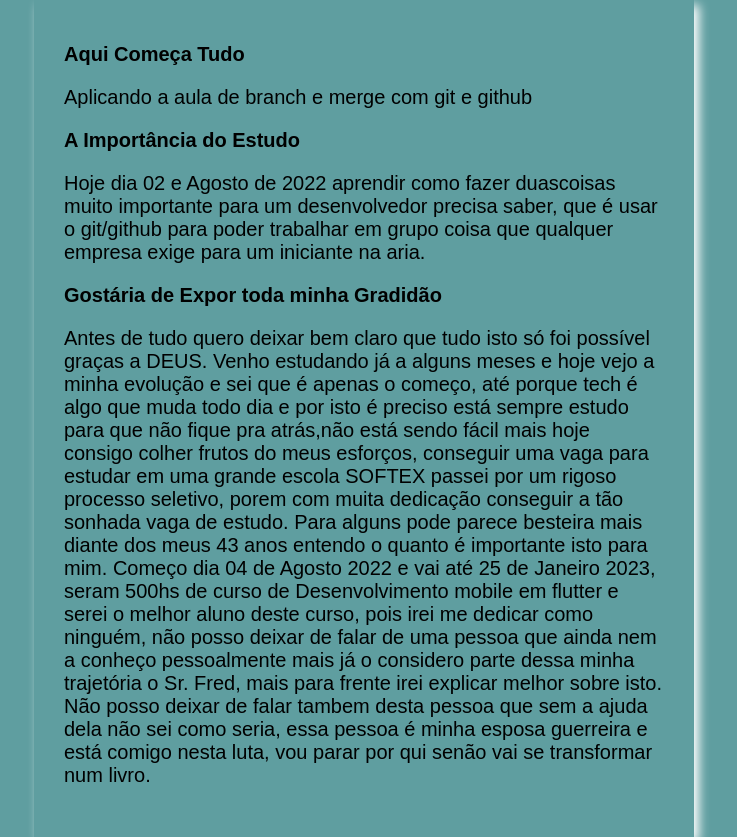
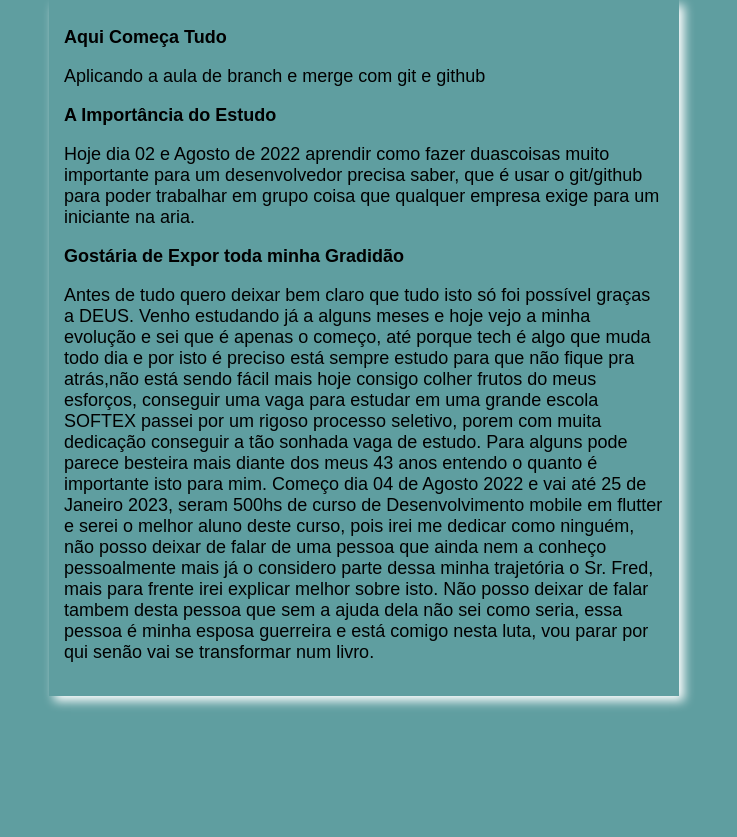
Before and after one commit to Valter-Jose-Jr/aplicando_aula, a plain HTML site: page index.html in a window 1280 px wide. Shown: the whole page, without its empty margins (276-1013 px from the left). After the commit the page ends 800 px from the top, so only its background shows below. Drawn offline with Linux system fonts and the light colour scheme.

Commit message:
nova alteração css
algumas mudanças no body.

```diff
--- a/estilo1/style.css
+++ b/estilo1/style.css
@@ -1,12 +1,12 @@
 *{
     font-family: Arial, Helvetica, sans-serif;
-    font-size: 20px;
+    font-size: 18px;
 
 }
 body{
     background-color: cadetblue;
     width: 600px;
     margin: auto;
-    padding: 30px;
+    padding: 15px;
     box-shadow: 5px 5px 10px white;
 }
```
